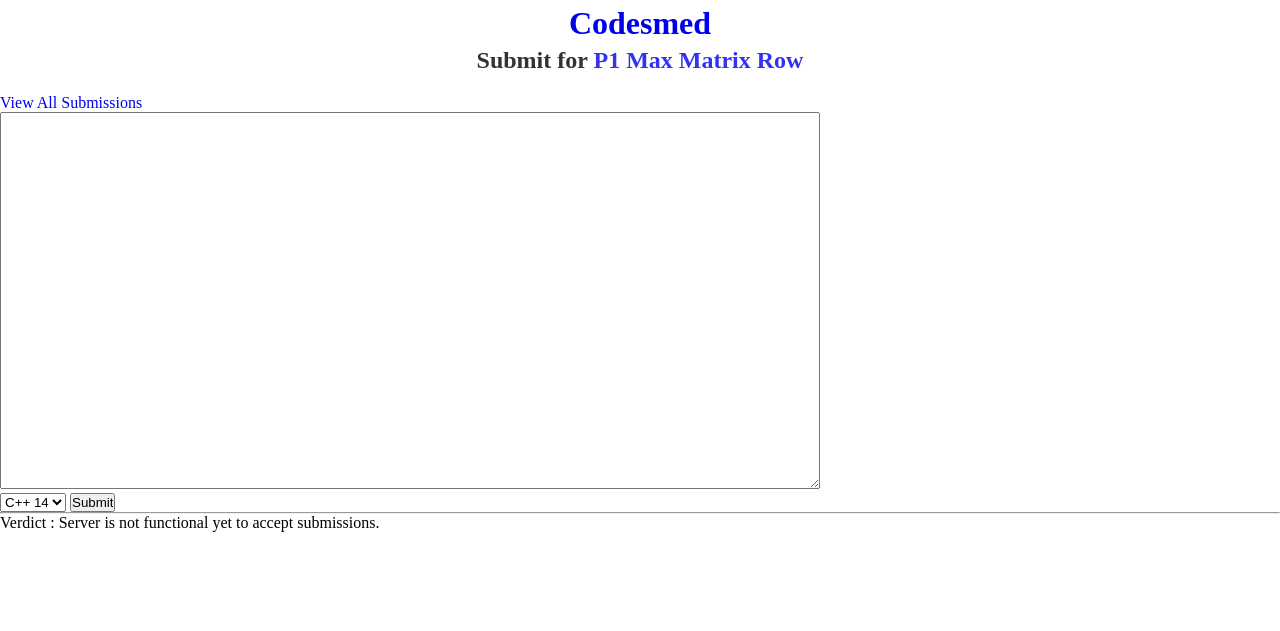
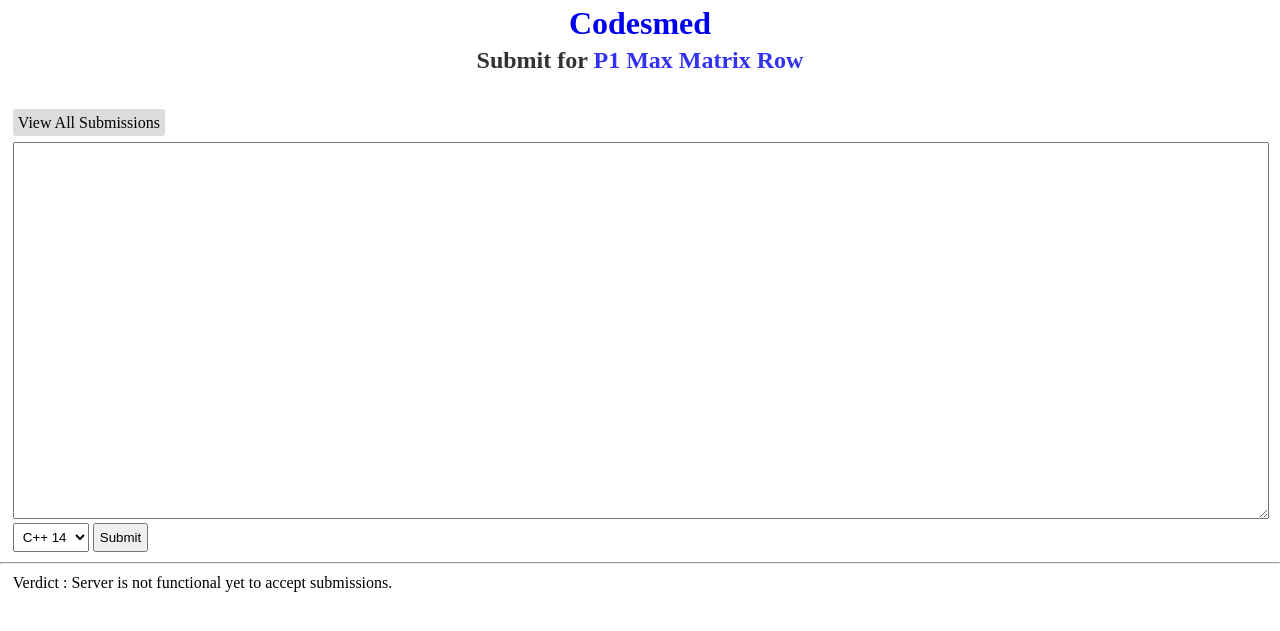
Before and after one commit to nitin12384/online_judge, a Django app: page /submit/1 in a window 1280 px wide. Shown: the top 631 px of the page. Run offline with Django 4.2, Linux system fonts and the light colour scheme; data comes from the database, SQL or seed files in the repository.

Commit message:
style finalised 1

```diff
--- a/oj_django_project/problems/static/problems/styles/common.css
+++ b/oj_django_project/problems/static/problems/styles/common.css
@@ -1,6 +1,7 @@
 
 :root{
     --primary_colour : #fffffa;
+    --button_colour : rgba(80, 80, 80, 0.2);
 }
 
 *{
@@ -17,7 +18,7 @@ h1{
     text-align: center;
     /*background-color: gray;*/
     opacity: 0.8;
-    margin-bottom: 20px;
+    margin-bottom: 5vh;
 }
 
 a:hover{
@@ -48,3 +49,39 @@ table{
 thead{
     margin-bottom: 20px;
 }
+
+.button-link{
+    background-color: var(--button_colour);
+    border-radius: 3px;
+    color : #000000;
+    margin-left: 1%;
+    margin-right: 1%;
+    padding: 5px;
+}
+
+#problem-detail{
+    margin: 1%;
+    margin-top: 20px;
+}
+
+h3{
+    margin-top: 10px;
+    margin-bottom: 10px;
+}
+
+
+#submission-input, #verdict{
+    margin-top: 10px;
+    margin-bottom: 10px;
+    padding-left: 1%;
+    padding-right: 1%;
+}
+
+
+.code-submit-button, #language-selector-list{
+    padding: 5px;
+}
+
+#submission-input-textarea{
+    width: 100%;
+}
--- a/oj_django_project/problems/templates/problems/detail.html
+++ b/oj_django_project/problems/templates/problems/detail.html
@@ -38,7 +38,6 @@
                     <a href="{% url 'problems:submit_page_path' problem.id %}" class="button-link" >
                         Submit
                     </a>
-                    <br/>
                     <a href="{% url 'problems:submissions_detail_path' problem.id %}" class="button-link" >
                         View All Submissions
                     </a>
--- a/oj_django_project/problems/templates/problems/submit.html
+++ b/oj_django_project/problems/templates/problems/submit.html
@@ -47,7 +47,7 @@
                     </option>
                 {% endfor %}
                 </select>
-                <input type="button" onClick="handleSubmit()" value="Submit" class="submit-button"/>
+                <input type="button" onClick="handleSubmit()" value="Submit" class="code-submit-button"/>
                 </form>
             </div>
             <hr />
```
Also changed, not shown: oj_django_project/problems/static/problems/styles/problem_detail.css (line endings or trailing spaces).
